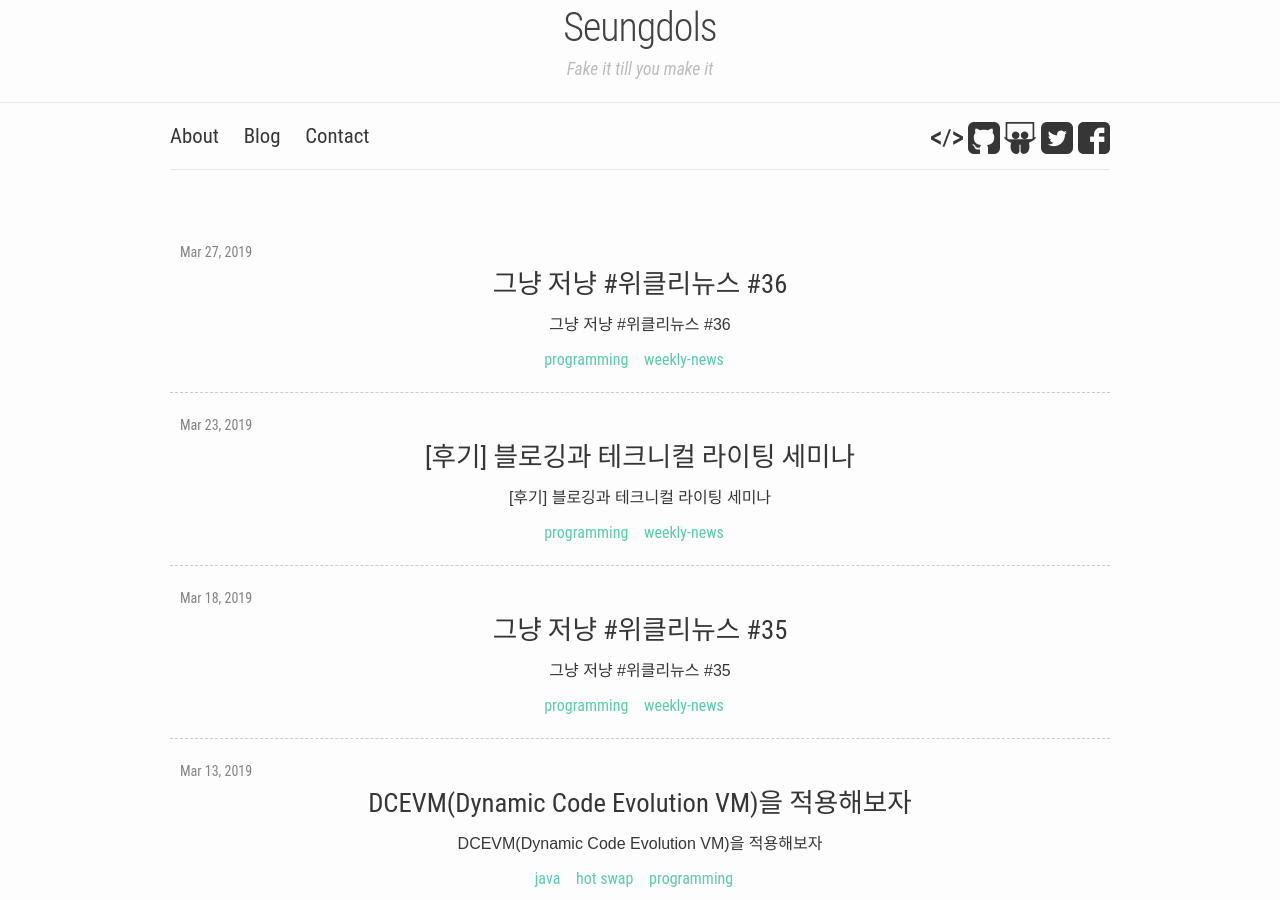
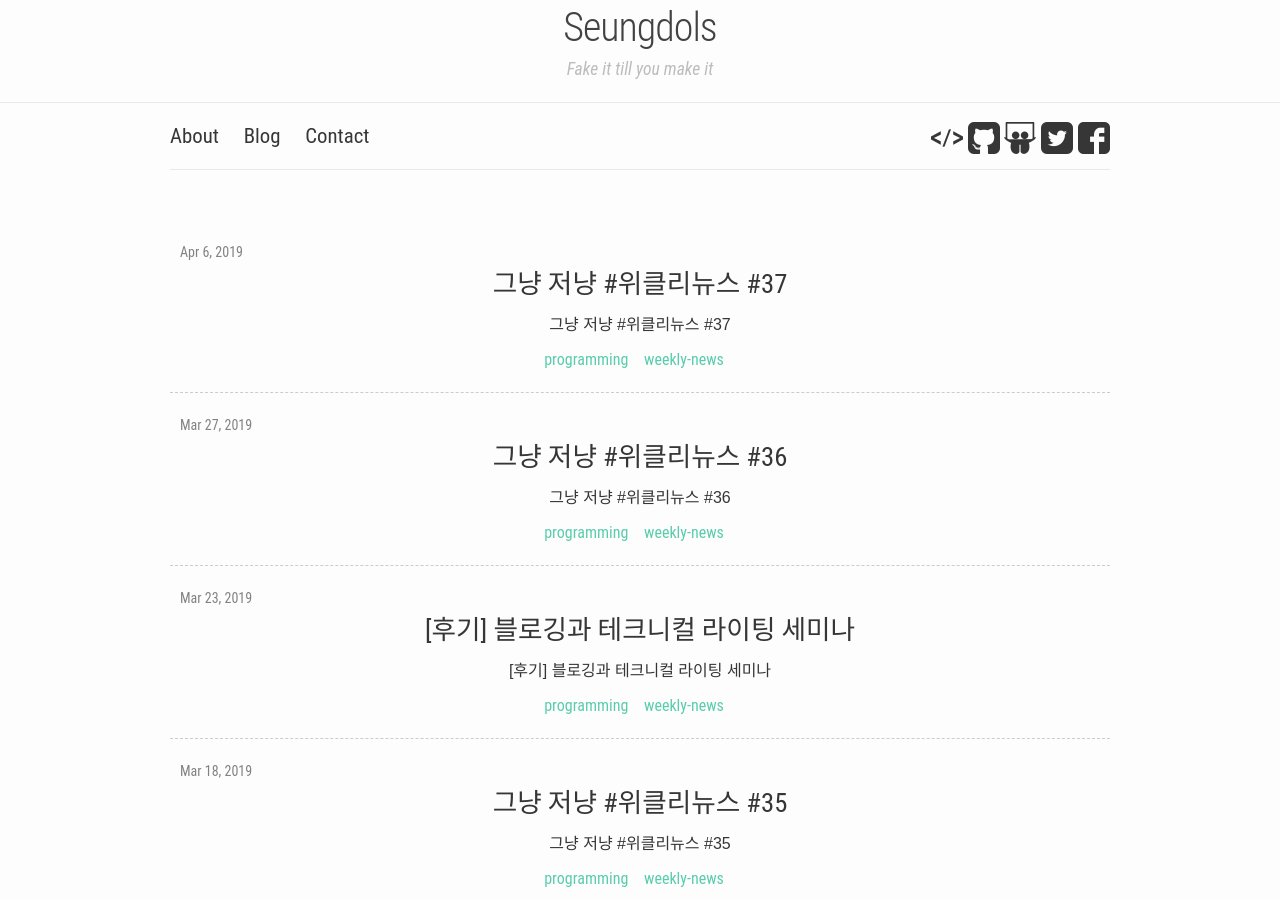
Before and after one commit to seungdols/seungdols.github.io, a Jekyll site: the page built from blog.html, in a window 1280 px wide and 900 px high. Built offline with Jekyll 4.4.1, drawn with Linux system fonts in a browser that asks for light colours; some web fonts are replaced; comment, search, counter and statistics services are not loaded; some of the changed lines change nothing that is shown.

Commit message:
TIL: Add 37nd weekly news

```diff
--- /dev/null
+++ b/_posts/2019/2019-03-27-weekly-news-37.markdown
@@ -0,0 +1,103 @@
+---
+layout: post
+title: "그냥 저냥 #위클리뉴스 #37"
+description: "그냥 저냥 #위클리뉴스 #37"
+date: "2019-04-06 13:18"
+tags: [programming, weekly-news]
+comments: true
+---
+
+### JavaScript
+
+* [javascript this 정리](https://lejewk.github.io/2019/03/20/javascript-this/?utm_source=gaerae.com&utm_campaign=%EA%B0%9C%EB%B0%9C%EC%9E%90%EC%8A%A4%EB%9F%BD%EB%8B%A4&utm_medium=social): JavaScript에서의 this는 굉장히 다양한 방법으로 동작하기 때문에 각각의 상황에서 어떻게 바인딩 되는지 알아두면 좋다. 그렇지 않으면, 내가 원하지 않던 바인딩으로 원친 않는 동작을 야기할 수 있기 때문인데, 케이스별로 정리를 잘 해주셨다.
+
+* [(ECMAScript) ES2019(ES10)의 변화](https://www.zerocho.com/category/ECMAScript/post/5c909bfe5a8005001ffb3f14): 생각보다 큰 기능이 추가 되진 않았는데, 그 중에서도 *flat*관련한 함수가 추가 되었다. 그 부분에 있어서는 좋은 것 같다.
+
+* [[JavaScript] Promise와 예외 핸들러...](https://namocom.tistory.com/652): 정말 궁금 했던 사실이면서 기본적인 이야기인데, 딱 찾게 되었다. **await**이 없이 반환할 경우, 비동기 요청만 되고, 아무런 문제가 없을까?에 대한 부분이 의구심이 있었는데, 명확하게 케이스를 설명 해주셨다. 그럼, **await**을 하지 않으려면, **직접 catch**해야 한다는 사실이다. 함수 내부에서 reject된 경우 상위의 **try-catch**에서는 잡히지 않기 때문이라고 한다.
+
+* [(번역) Shadow DOM은 무엇일까?](https://wit.nts-corp.com/2019/03/27/5552): Shadow DOM에 대해서 알 수 있는 데, 생각보다 이해하기 쉽진 않다. 그런데, 중요한 점은 Virtual DOM과는 동작이 다르다는 것이다. 실제 DOM에 기생하는 역할이라고 보면 될까? 하지만, 그것도 뭔가 완전한 이해는 아닌 것 같은데, 얼마나 유용한지는 좀 더 찾아봐야 알 것 같다.
+
+* [tc39/proposal-class-fields](https://github.com/tc39/proposal-class-fields/blob/master/PRIVATE_SYNTAX_FAQ.md): class의 private variable의 표기를 `#`으로 하겠다는 제안이 나왔다. `_`를 사용하는 것은 이미 사용하고 있기에 `#`으로 만들자는 제안인데, 좀 모호한 측면이 있다고 생각 한다.
+
+### React
+
+* [컴포넌트를 여러 컴포넌트로 나눠야 할 때](https://edykim.com/ko/post/when-to-break-up-a-component-into-multiple-components/): 이 글의 내용을 공감하게 되는데, 실제로 실무에서 컴포넌트를 미리 쪼개려고 생각하다 보면, 어떻게 추상성을 뽑아 내야 할지 모호할 때가 있다. 실은 미리 컴포넌트를 쪼개는 것이 아니라 하나의 컴포넌트로 구성한 뒤에 불편해지는 상황이 발생할때, 쪼개면 된다는 글인데, 상당히 동의하는 편이다. 추상화의 비용도 고려를 해야 한다.
+
+* [리액트 훅(Hooks): 컨텍스트(context) API는 어떻게 되나요?](https://edykim.com/ko/post/react-hooks-whats-going-to-happen-to-react-context/): **Context API**가 어디 가는 것은 아니라는 사실이다. Hooks를 정말 많이 쓰게 되더라도 Context API는 편리함을 가져다 주었다. 물론, Hooks가 더 많은 편리성을 준다는 점은 무시할 수 없다.
+
+* [React's ⚛️ new Context API](https://kentcdodds.com/blog/reacts-new-context-api): React 16.3에서 새로운 Context API를 공개하였는데, 자세하게 알고 싶다면 해당 글을 읽으면 이해하는데 도움이 된다.
+
+* [리액트 훅(Hooks): 제 테스트는 어떻게 되나요?](https://edykim.com/ko/post/react-hooks-whats-going-to-happen-to-my-tests/): 테스트라는 것에 대해 사실 좀 어렵다는 느낌을 많이 갖고 있는 편인데, 이 글을 보면서 느낀 점은 결국 테스트는 구현 상세에 의존하지 않도로 작성해야 한다는 점과 리팩토링에 대한 부분을 다시 한 번 이해하게 되었다. 함수의 외연을 바꾸는 것은 결국 **리팩토링이 아니다.** 그리고, 컴포넌트를 어떻게 작성하던지 테스트를 통과하게끔 만들어야 한다는 것이 중요한 것 같다. 물론, 함수의 외연을 바꾸면 테스트는 실패해야 맞다고 생각한다.
+
+* [리액트 훅(Hooks): 렌더링 프로퍼티는 어떻게 되나요?](https://edykim.com/ko/post/react-hooks-whats-going-to-happen-to-render-props/): 해당 아티클은 리액트에 관해서 입문자가 읽기에는 적합하지 않다는 생각을 했다. 물론, 쉬운 내용은 아니지만, 렌더링 프로퍼티 패턴은 생각보다 많은 사용처가 있다는 생각을 하게 되었고, 슬슬 나도 리액트에 깊게 알아볼 필요가 있다는 생각을 일하면서 많이 느끼곤 했다. 이렇게 자주 쓰는거면 뭔가 공통요소를 뽑아내고 싶다.등등 슬슬 패턴에 관해서도 궁금해진다면, 이 글을 읽어보면 좋겠다. 더불어 [downshift의 예시](https://github.com/downshift-js/downshift/blob/9b3467dce2be59832765277570857de5679d8392/stories/examples/windowing-with-react-virtualized.js)를 보는 것도 좋다고 생각한다.
+
+* [프로퍼티 내리꽂기 (prop drilling)](https://edykim.com/ko/post/prop-drilling/): 상태 전달에 관한 글로 이해하면 좋을 것 같다. 어떻게 상태를 전달하느냐?에 관해 정답은 없는데, 이 글은 프로퍼티를 어떻게 전달하는 방법에 관한 가장 손쉽지만, 커질 수록 관리하기 어려운 생각이 든다.
+
+
+* [Learn to combine RxJs sequences with super intuitive interactive diagrams](https://blog.angularindepth.com/learn-to-combine-rxjs-sequences-with-super-intuitive-interactive-diagrams-20fce8e6511): Rx에 관해서 설명을 잘 해주고 있는데, 나는 사용하고 있지는 않아, 어떤건지 정확하게 감이 오지는 않는데, 서버쪽 API에서 사용하면 장점이 클 것 같다는 생각을 했고, 이벤트 기반이 많을 수록 장점이 클 것 같다는 생각을 하게 되었다.
+
+* [RxJS and Reactive Programming - Animations and visual lessons](https://reactive.how/): Rx에 대해 동영상으로 배울 수 있는 곳이다. 그런데, dev 도메인으로 바꾸고 현재는 연결이 안되는데, 고쳐질 것 같다.
+
+* [Writing Resilient Components](https://overreacted.io/writing-resilient-components/): Component를 탄력있게 만드는 방법에 관해 소개하는데, 결국 개별 상태를 갖고 있지 않는 것이 방법인 것 같다.
+
+* [React Hooks: Migration from Class to Function Components - RWieruch](https://www.robinwieruch.de/react-hooks-migration/): 리액트 컴포넌트 클래스에서 함수형 컴포넌트로 바꾸는 방법에 관한 글이다. 어떻게 **Hooks**로 옮기는가에 대한 글인데, 이전할 계획이라면 읽어보면 좋겠다.
+
+* [React Function Components by Example - RWieruch](https://www.robinwieruch.de/react-function-component/): Function Components에 관한 예시 코드들이 나오는데, 참고해보면 좋을 것 같다.
+
+### Node.js
+
+* [nodejs 테스트 도구와 방법론 (테스트의 중요성, 전략, mocha, chai, sinon, istanbul, 유용한 팁)](https://sjh836.tistory.com/174): 다양한 테스트 툴들을 소개하고, 어떻게 해야 하는지 팁과 함께 소개하는데, 알맞는 테스트 도구를 잘 선정하고 목적에 맞게 사용하는 것이 중요하고, 테스트 코드를 작성하는 것은 더 중요하다는 생각을 점점 더 갖게 된다.
+
+### k8s
+
+* [kubernetes를 이용한 서비스 무중단 배포](http://tech.kakao.com/2018/12/24/kubernetes-deploy/): 카카오의 쿠버네티스 배포 전략에 관한 글인데, 카카오는 이미 전사에 쿠베를 도입한 것 같다. 그리고 어떻게 하면 서비스 조직들이 편리하게 쿠베 시스템을 이용할 수 있는지? 어떻게 하면 무중단으로 배포 할 수 있는지? 세세하게 나와있는데, 결과적으로는 트렌드를 잘 반영하는 회사라 생각 한다. 더군다나 전사 플랫폼을 운영하는 부서가 정말 탄탄하다는 생각이 든다.
+
+* [Maybe You Don't Need Kubernetes | Matthias Endler](https://matthias-endler.de/2019/maybe-you-dont-need-kubernetes/): 생각보다 약을 파는 글이지만, 쿠버네티스를 도입하기 전에 고민해보면 좋을 것 같다. 과연 **정말 필요할까?**
+
+### http
+
+* [QUIC과 HTTP/3 - 2. 기존의 성능 개선 기법 및 한계](https://www.saturnsoft.net/network/2019/03/26/quic-http3-2/): 벌써 HTTP/3에 관해 이야기가 나오고, 2의 한계와 방법에 관한 설명인데, 그림으로 설명을 해주셔서 이해하기 쉽고, 정리가 깔끔해서 읽어보면 좋다.
+
+### 개발자에게 도움이 되는
+
+* [소프트웨어 엔지니어 코딩 인터뷰 준비하기 (미국)](https://imasoftwareengineer.tistory.com/66)
+
+* [내 맘대로 위클리 뉴스 - 2019년 12주(2019.3.18 - 2019.3.24)](https://www.sangkon.com/2019/03/25/sigamdream_weekly_2019_12/): Kotlin은 Null을 언제 사용할까?의 아티클이 좋다. 그리고 그 외 아티클도 읽어보면 좋고, 특히 Vue관련 튜토리얼 프로그래밍 같은 류가 나 같은 이해가 느린 개발자들에게 좋은 것 같다.
+
+* [게임 서버 개발과 웹 서버 개발의 차이 · Elky Essay](https://elky84.github.io/2019/03/17/game_server_develop_difference_web_server_develop/): 게임 서버 개발과 웹 서버 개발의 차이를 써주셨는데, 어떻게 보면 같은 부분이 많은 것 같다. 물론 다른 부분은 극명하게 다르다.
+
+* [DB도 형상관리를 해보자! : TOAST Meetup](https://meetup.toast.com/posts/173)
+
+* [TDD 해보니까 어때? (1)](https://sehun-kim.github.io/sehun/tdd-paircoding1/): TDD를 왜 했고, 어떻게 했는지? 에세이 같은 글인데, 나는 왜 그간 TDD를 하지 않았는지 반성하게 된다. 물론 좋은 점은 분명하지만, 현실적인 어려움도 소개하고 있다.
+
+* [흔한 개발자가 두서 없이 쓰는 글 #3 (완)](https://luckyyowu.tistory.com/396): 개발자로써 읽어보면 한 개발자의 지난 삶의 발자취를 읽어볼 수 있는 글인데, 주니어 개발자라면, 읽어보길 추천한다.
+
+### 데이터 분석
+
+* [새로운 데이터 분석가와의 랑데부를 위하여(1)](https://cojette.github.io/rendezvous1/)
+
+### Java
+
+* [데이터 기술 동향 < 정보마당 - 한국데이터산업진흥원](https://www.kdata.or.kr/info/info_04_view.html?field=&keyword=&type=techreport&page=18&dbnum=183776&mode=detail&type=techreport): 웹서버와 JSP에 관한 설명인데, 스프링 프레임워크에 입문하고자 한다면 읽어보길 추천 한다.
+
+* [springframework:webclient [권남]](http://kwonnam.pe.kr/wiki/springframework/webclient): webclient에 관한 설명이 있는데, 권남님은 정말 꾸준하게 학습하시고 기록을 많이 남기시는 것 같다. (하루에도 수십번 남기시는 것 같다.)
+
+* [3월 우아한 Tech 세미나 후기 - 우아한형제들 기술 블로그](http://woowabros.github.io/experience/2019/03/18/tech-toby-reactive.html): 신청을 했지만, 탈락하여 아쉽게도 가지 못했는데, 후기글이 올라왔다.
+
+* [Java 12: Mapping With Switch Expressions - DZone Java](https://dzone.com/articles/java-12-mapping-with-switch-expressions-1?utm_medium=feed&utm_source=feedpress.me&utm_campaign=Feed:%20dzone%2Fjava)
+
+* [Sorting a HashMap In Java](https://www.javacodegeeks.com/2019/03/sorting-hashmap-java.html)
+
+### tool
+
+* [linux:tmux [권남]](http://kwonnam.pe.kr/wiki/linux/tmux): 나는 주로 로컬 터미널에서도 tmux를 기본적으로 쓰는데, 이에 대해 알고 싶다면 읽어보자.
+
+### 일반적인
+
+* [회의록, 누가 쓰나요?](https://ppss.kr/archives/190883)
+
+### Ansible
+
+* [26 GCP와 Ansible을 활용한 쿠버네티스 클러스터 한방에 구성하기 1편](https://zerobig-k8s.tistory.com/30?fbclid=IwAR0BTpWpAtGxmsyUScrAuNuTO5NaszolFB4J3FTYeJ3NsdkdGhAakccdn-M): GCP(Goolge Cloud Platform)과 Ansible을 이용해 한 번에 쿠버네티스 클러스터를 구축하는 연재의 글인데, GCP를 쓸 수 있는 환경이라면 읽어보면 좋겠다. (초기 구축이 어렵지, 활용은 정말 좋은 방법이다.)
+
+* [Shell Scripts to Ansible](https://www.ansible.com/blog/shell-scripts-to-ansible?fbclid=IwAR1meNuKpx9RAgnTxBKmrBgxeuYLeSRYAMsNGj2TSzki7QNpReh6BMYyxcU): Ansible에서 **sudo**권한이 필요할 때가 많은데, 이것을 좀 편리하게 하는 방법에 대한 글이다.
```
Also changed, not shown: _posts/2019/2019-03-23-weekly-news-36.markdown (line endings or trailing spaces).
